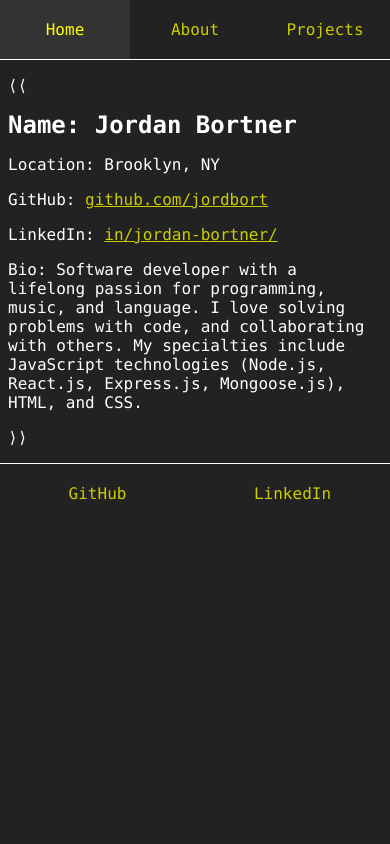
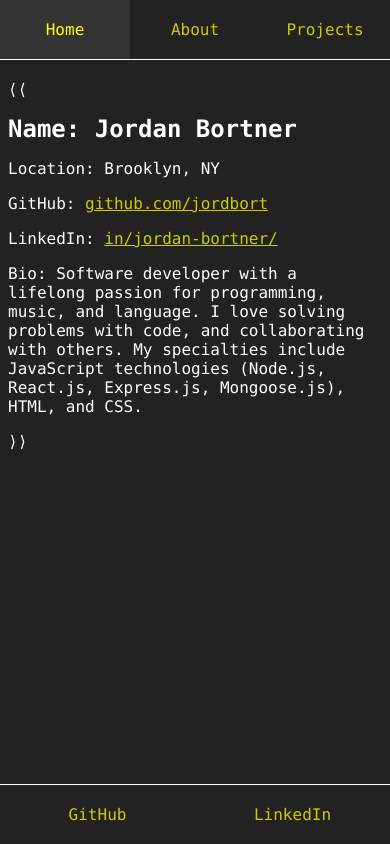
Before and after one commit to jordbort/fullstack-portfolio, a React (Create React App) app: page /about in a window 390 px wide. Built offline with nearby package versions, Linux system fonts and the light colour scheme.

Commit message:
Created fixed header and footer styling for mobile

```diff
--- a/src/index.css
+++ b/src/index.css
@@ -52,6 +52,7 @@ section {
 }
 
 .nav-link {
+	background-color: #222222;
     text-align: center;
 	padding: 20px;
 }
@@ -69,8 +70,22 @@ section {
         font-size: 1rem;
         margin: 0;
     }
+    header {
+        position: fixed;
+        top: 0;
+        right: 0;
+        bottom: auto;
+        left: 0;
+    }
+    footer {
+        position: fixed;
+        top: auto;
+        right: 0;
+        bottom: 0;
+        left: 0;
+    }
     main {
-        margin: 0 8px;
+        margin: 80px 8px;
     }
     img {
         margin-bottom: 8px;
```
